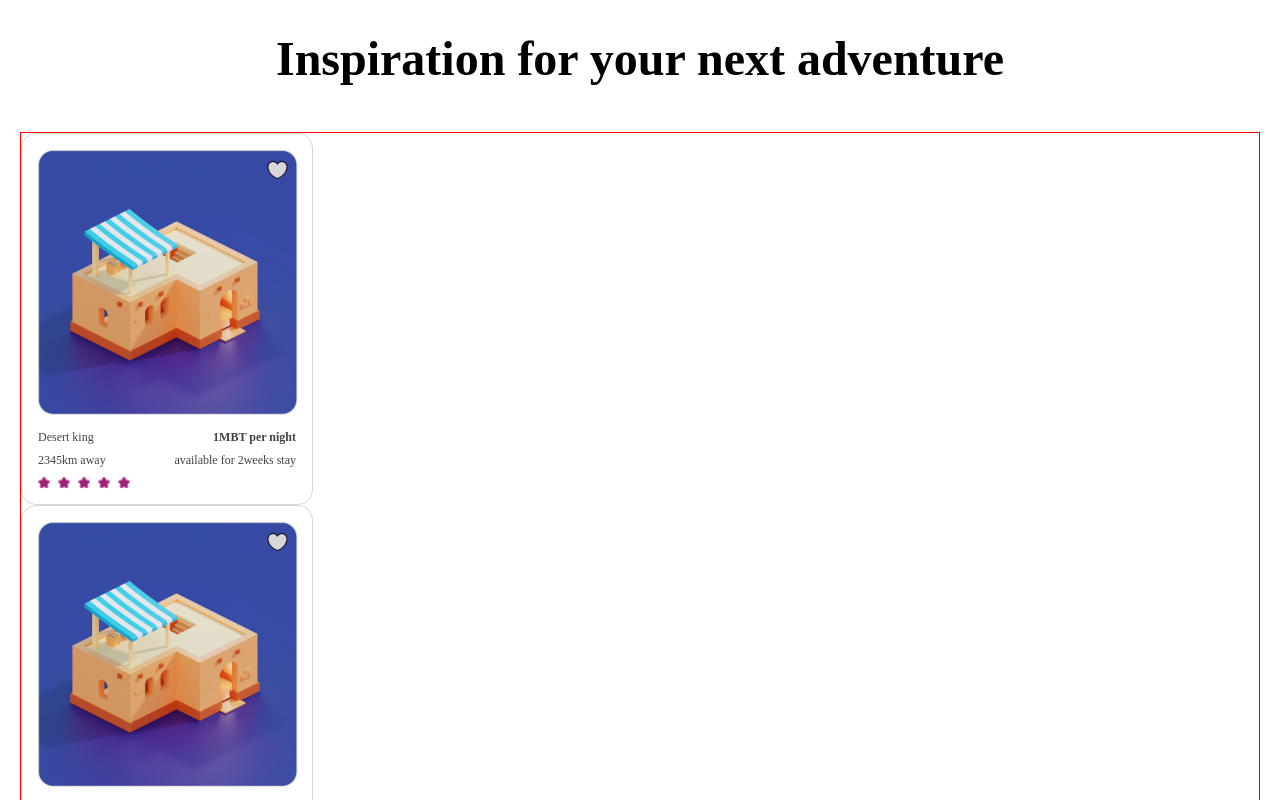
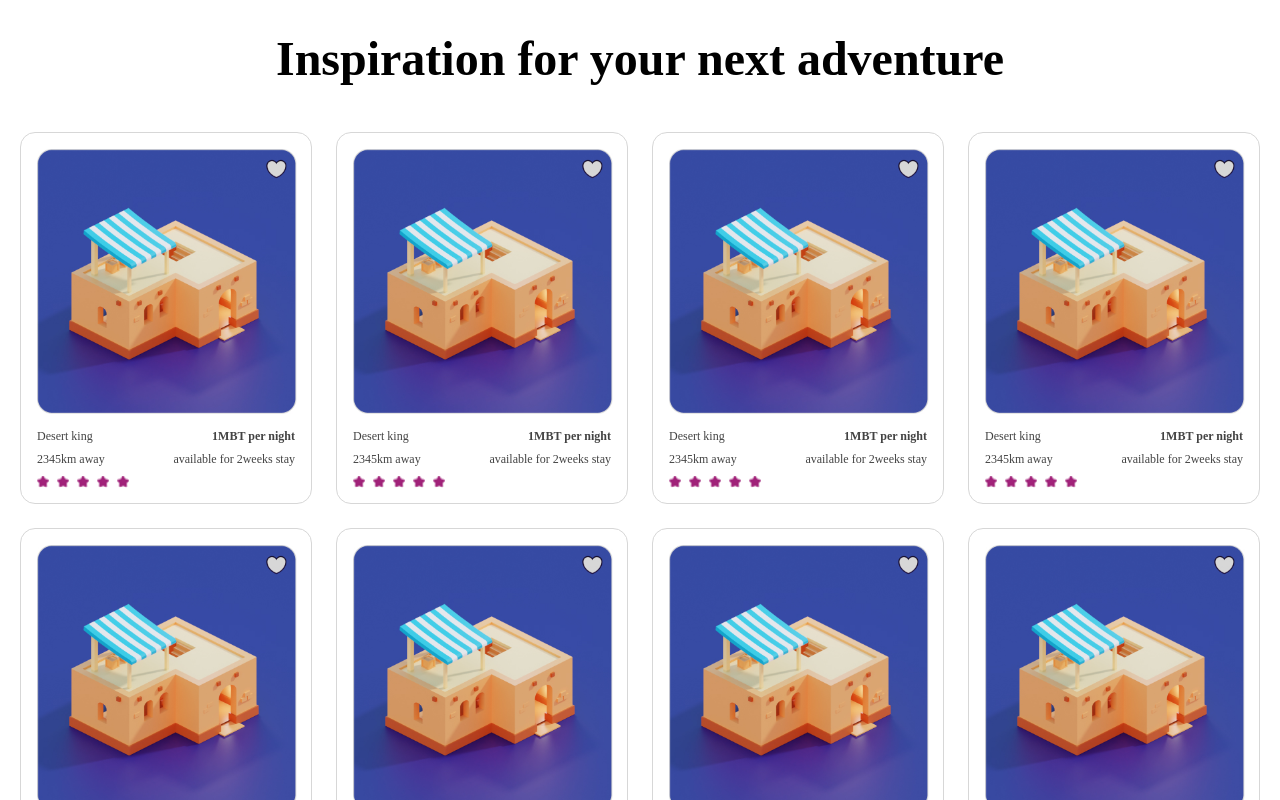
Before and after one commit to teddyakoeyong237/hng9.0stage-3, a React (Create React App) app: page / in a window 1280 px wide. Shown: the part 860-1660 px from the top of the page. Built offline with nearby package versions, Linux system fonts and the light colour scheme; a web font is replaced by a local one.

Commit message:
Updated Section2 and added cards

```diff
--- a/src/component/homepage-sections/section2/Section2.jsx
+++ b/src/component/homepage-sections/section2/Section2.jsx
@@ -12,6 +12,9 @@ function Section2() {
                 <Card />
                 <Card />
                 <Card />
+                <Card />
+                <Card />
+                <Card />
             </div>
         </section>
     );
--- a/src/component/homepage-sections/section2/section2.css
+++ b/src/component/homepage-sections/section2/section2.css
@@ -9,6 +9,9 @@
 }
 .hp_places .all_cards{
     max-width: 1240px;
-    margin: 4px auto;
-    border: 1px solid red;
+    margin: 4px auto 53px;
+    display: flex;
+    gap: 24px;
+    flex-wrap: wrap;
+    justify-content: center;
 }
```
